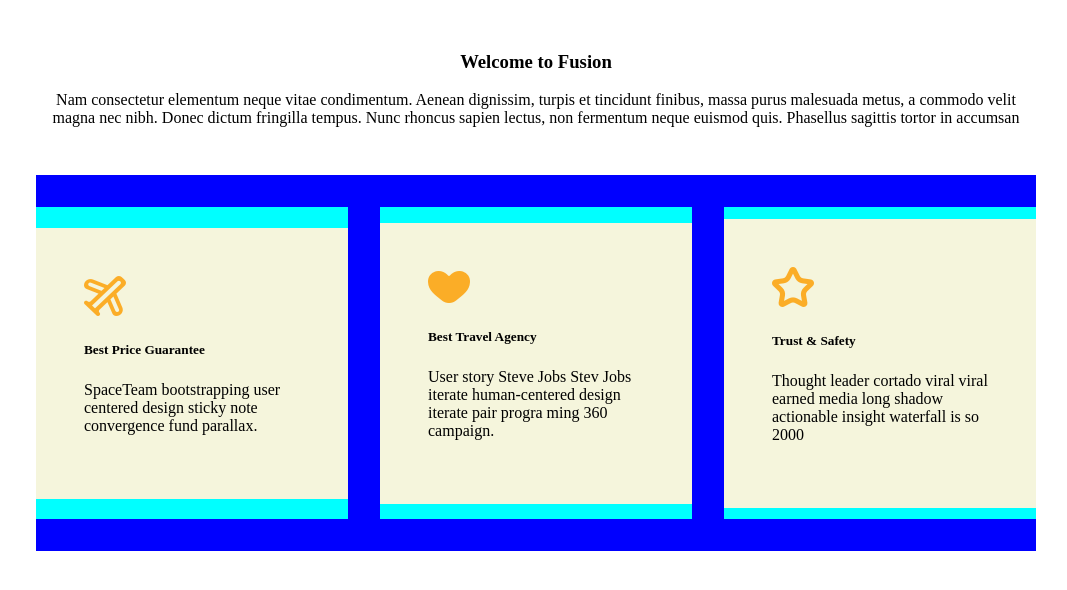
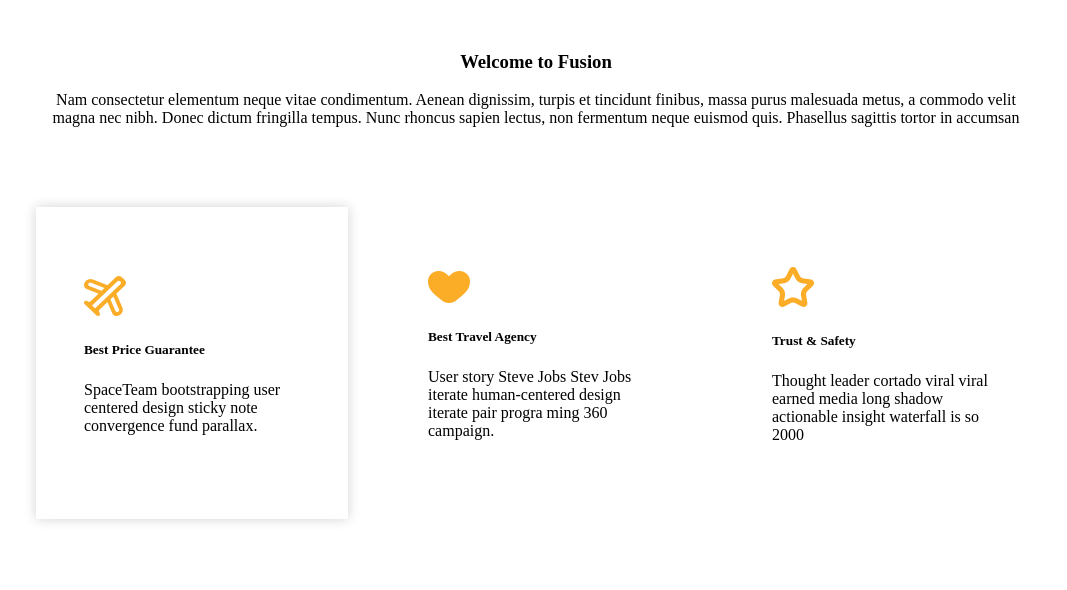
Before and after one commit to akurt82/crossover, a plain HTML site: page index.html in a window 1280 px wide. In both pictures the pointer is over the element 296 px from the left and 363 px from the top of the page. Shown: the whole page, without its empty margins (104-1171 px from the left). Drawn offline with Linux system fonts and the light colour scheme.

Commit message:
Adding hover effects to card items

```diff
--- a/style.css
+++ b/style.css
@@ -18,7 +18,6 @@ body
 }
 
 .card-content {
-   background-color: beige;
    padding: 3rem;
 }
 
@@ -28,14 +27,18 @@ body
     align-items: center;
     width: 312px;
     height: 312px;
-    background-color: aqua;
+}
+
+.card-item:hover {
+    transition: 0.5s;
+    box-shadow: 0 0 11px rgba(33,33,33,.2);
+    cursor: pointer;
 }
 
 .card-container {
     display: flex;
     justify-content: space-between;
     padding: 2rem 0;
-    background-color: blue;
 }
 
 /* Bashar */
```
